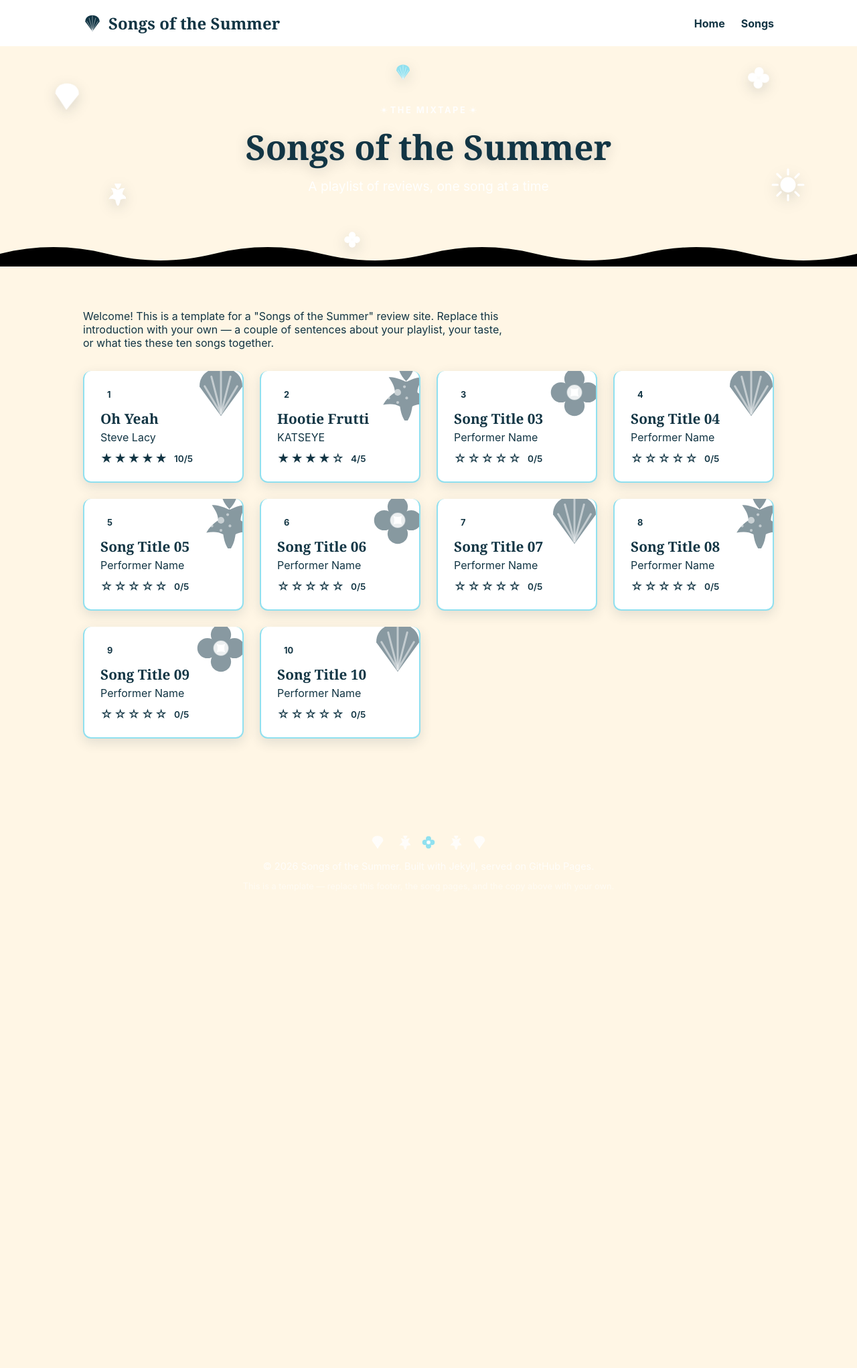
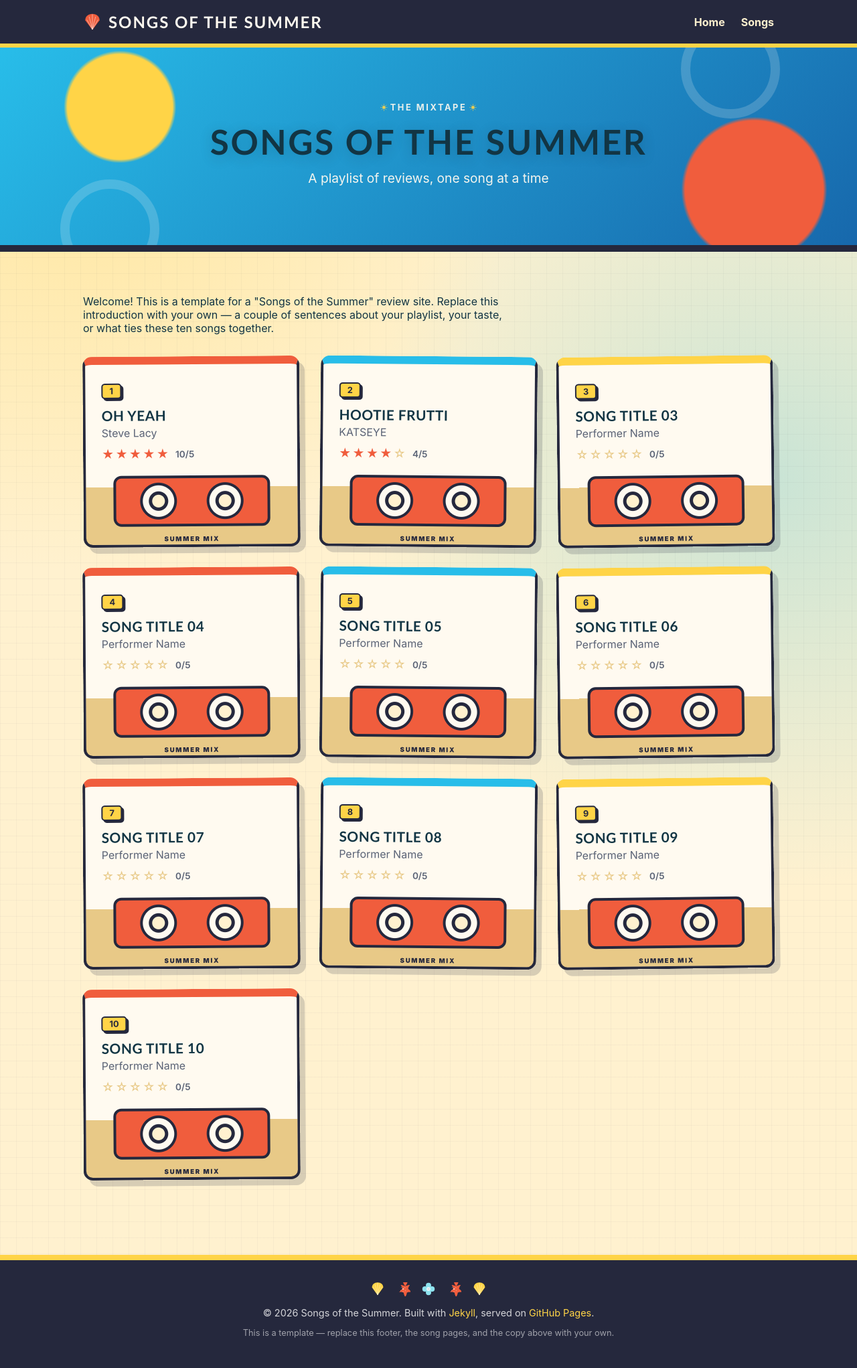
Before and after one commit to reidl04/songsofthesummer26, a Jekyll site: the page built from index.md, in a window 1280 px wide. Shown: the whole page at 67% size. Built offline with Jekyll 4.4.1, drawn with Linux system fonts in a browser that asks for light colours; before the commit the page ends 1376 px from its top, so only the background shows below that.

Commit message:
changing look v2
Added new color variables and styles for the Summer Mixtape redesign.

```diff
--- a/assets/css/main.scss
+++ b/assets/css/main.scss
@@ -447,3 +447,202 @@ a:hover { text-decoration: underline; }
   .hero h1 { font-size: 2.2rem; }
   .song { padding: 24px; }
 }
+// ------------------------------------------------------------------
+// Summer Mixtape redesign
+// ------------------------------------------------------------------
+
+:root {
+  --color-ocean: #28bde9;
+  --color-ocean-deep: #1768ac;
+  --color-lagoon: #8ee3ef;
+  --color-sand: #fff1cf;
+  --color-sand-dark: #e8c987;
+  --color-coral: #f05d3d;
+  --color-sun: #ffd447;
+  --color-hibiscus: #ef476f;
+  --color-ink: #25283d;
+  --color-ink-soft: #596275;
+  --color-white: #fffaf0;
+
+  --font-display: "Trebuchet MS", "Arial Black", sans-serif;
+  --radius: 14px;
+  --shadow: 8px 9px 0 rgba(37, 40, 61, 0.18);
+}
+
+body {
+  background-color: var(--color-sand);
+  background-image:
+    linear-gradient(rgba(37, 40, 61, 0.035) 1px, transparent 1px),
+    linear-gradient(90deg, rgba(37, 40, 61, 0.035) 1px, transparent 1px),
+    radial-gradient(circle at 10% 10%, rgba(255, 212, 71, 0.35), transparent 30%),
+    radial-gradient(circle at 90% 35%, rgba(40, 189, 233, 0.25), transparent 35%);
+  background-size: 24px 24px, 24px 24px, auto, auto;
+}
+
+.site-header {
+  background: var(--color-ink);
+  border-bottom: 6px solid var(--color-sun);
+
+  .site-brand {
+    color: var(--color-white);
+    text-transform: uppercase;
+    letter-spacing: 0.08em;
+  }
+
+  .site-nav a {
+    color: var(--color-sand);
+  }
+}
+
+.hero {
+  background:
+    radial-gradient(circle at 14% 30%, var(--color-sun) 0 7%, transparent 7.5%),
+    radial-gradient(circle at 88% 72%, var(--color-coral) 0 9%, transparent 9.5%),
+    linear-gradient(135deg, var(--color-ocean) 0%, var(--color-ocean-deep) 100%);
+  padding: 82px 0 88px;
+  border-bottom: 10px solid var(--color-ink);
+
+  &::before,
+  &::after {
+    content: "";
+    position: absolute;
+    width: 120px;
+    height: 120px;
+    border: 14px solid rgba(255, 250, 240, 0.18);
+    border-radius: 50%;
+    pointer-events: none;
+  }
+
+  &::before {
+    left: 7%;
+    bottom: -50px;
+  }
+
+  &::after {
+    right: 9%;
+    top: -42px;
+  }
+}
+
+.hero h1 {
+  text-transform: uppercase;
+  letter-spacing: 0.05em;
+}
+
+.hero__wave,
+.hero__deco {
+  display: none;
+}
+
+.song-grid {
+  gap: 30px;
+}
+
+.song-card {
+  min-height: 285px;
+  padding: 28px 24px 112px;
+  border: 4px solid var(--color-ink);
+  border-top: 12px solid var(--color-coral);
+  border-radius: var(--radius);
+  box-shadow: var(--shadow);
+  background:
+    linear-gradient(
+      180deg,
+      var(--color-white) 0%,
+      var(--color-white) 68%,
+      var(--color-sand-dark) 68%,
+      var(--color-sand-dark) 100%
+    );
+  transform: rotate(-0.4deg);
+
+  &:nth-child(3n+2) {
+    border-top-color: var(--color-ocean);
+    transform: rotate(0.5deg);
+  }
+
+  &:nth-child(3n+3) {
+    border-top-color: var(--color-sun);
+    transform: rotate(-0.7deg);
+  }
+
+  &::before {
+    content: "";
+    position: absolute;
+    left: 13%;
+    right: 13%;
+    bottom: 27px;
+    height: 68px;
+    border: 4px solid var(--color-ink);
+    border-radius: 12px;
+    background:
+      radial-gradient(
+        circle at 28% 50%,
+        var(--color-sand) 0 9px,
+        var(--color-ink) 10px 14px,
+        var(--color-white) 15px 23px,
+        var(--color-ink) 24px 27px,
+        transparent 28px
+      ),
+      radial-gradient(
+        circle at 72% 50%,
+        var(--color-sand) 0 9px,
+        var(--color-ink) 10px 14px,
+        var(--color-white) 15px 23px,
+        var(--color-ink) 24px 27px,
+        transparent 28px
+      ),
+      var(--color-coral);
+  }
+
+  &::after {
+    content: "SUMMER MIX";
+    position: absolute;
+    left: 50%;
+    bottom: 3px;
+    transform: translateX(-50%);
+    color: var(--color-ink);
+    font-size: 0.6rem;
+    font-weight: 900;
+    letter-spacing: 0.18em;
+    white-space: nowrap;
+  }
+
+  &:hover {
+    transform: translateY(-7px) rotate(0deg);
+    box-shadow: 11px 13px 0 rgba(37, 40, 61, 0.22);
+  }
+}
+
+.song-card__deco {
+  display: none;
+}
+
+.song-card__number {
+  background: var(--color-sun);
+  border: 2px solid var(--color-ink);
+  border-radius: 5px;
+  box-shadow: 3px 3px 0 var(--color-ink);
+}
+
+.song-card__title {
+  text-transform: uppercase;
+  letter-spacing: 0.025em;
+}
+
+.star--filled {
+  color: var(--color-coral);
+}
+
+.song {
+  border: 4px solid var(--color-ink);
+  border-top: 12px solid var(--color-ocean);
+  box-shadow: var(--shadow);
+}
+
+.song__deco {
+  display: none;
+}
+
+.site-footer {
+  border-top: 8px solid var(--color-sun);
+}
```
